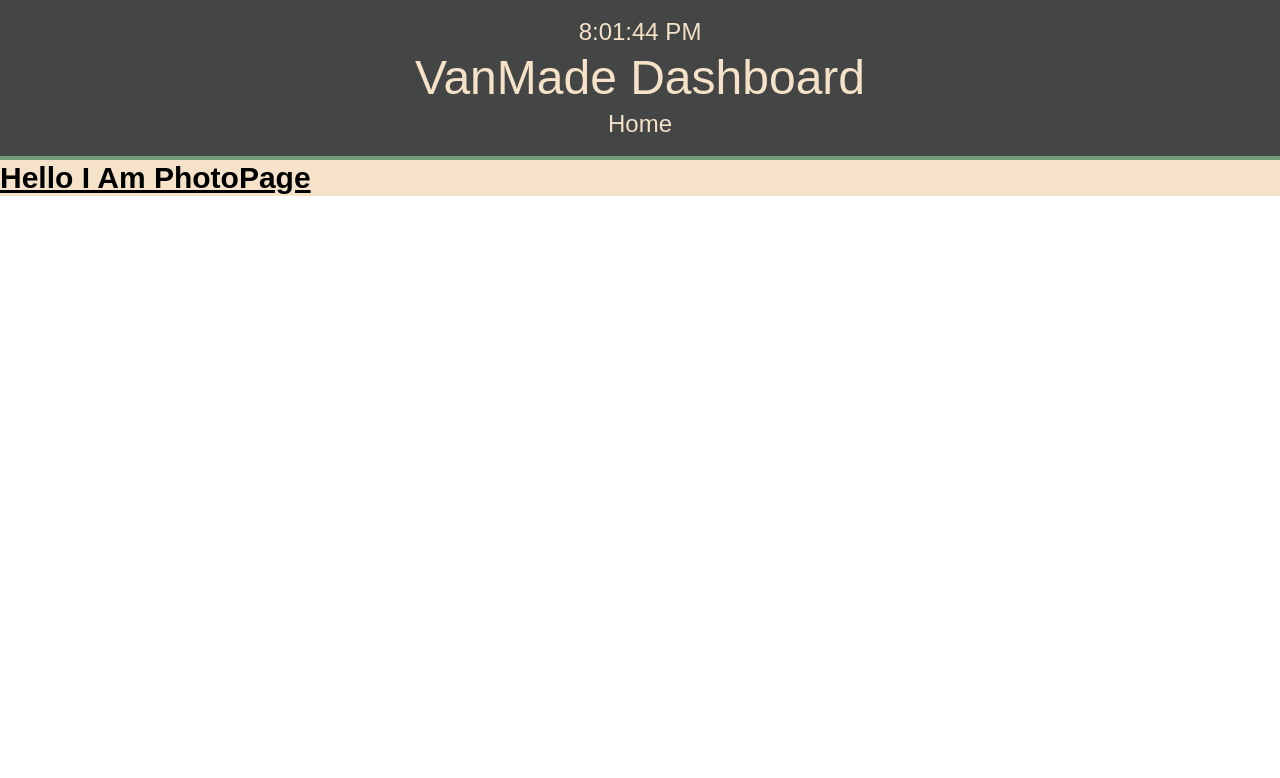
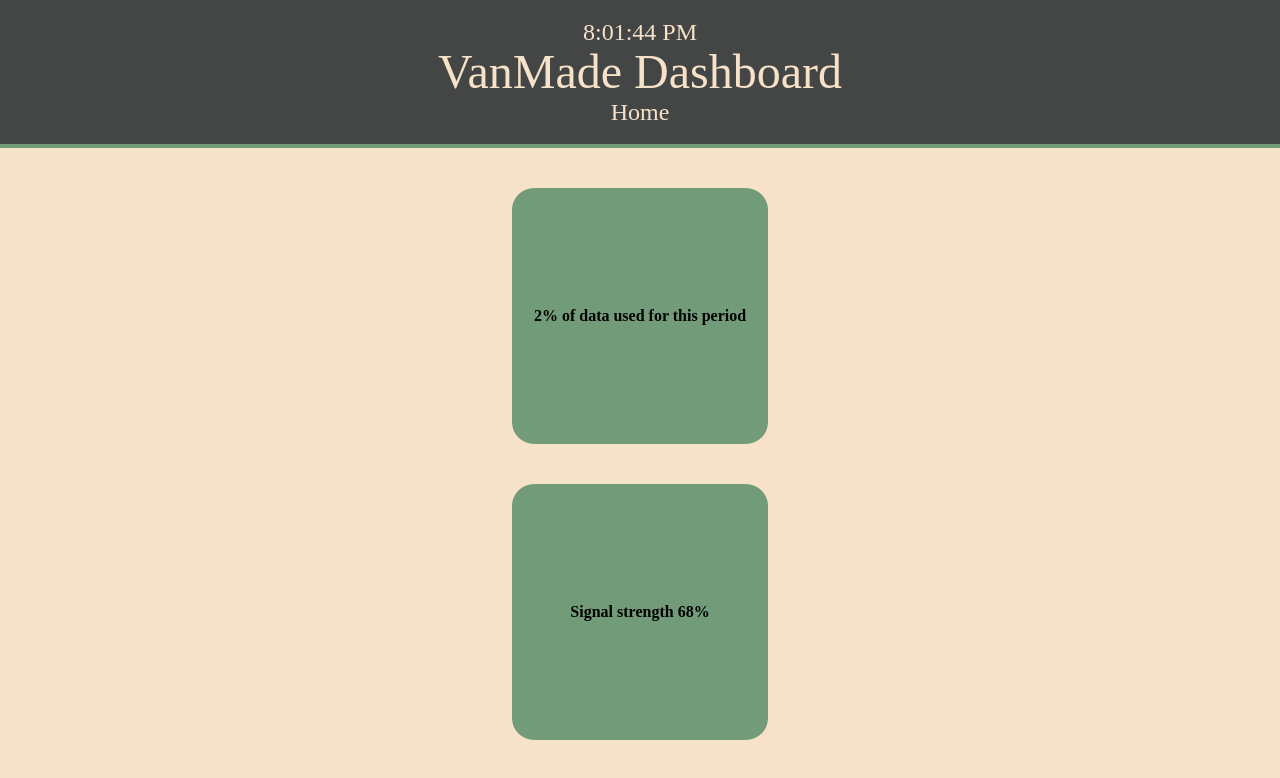
Before and after one commit to sindwarf/VanMadeDashboard, a React app: page /network in a window 1280 px wide. Shown: the top 778 px of the page. Built offline with nearby package versions, Linux system fonts and the light colour scheme.

Commit message:
added some polishing

```diff
--- a/client/src/components/App.jsx
+++ b/client/src/components/App.jsx
@@ -6,6 +6,7 @@ import {
 import HomePage from './home/HomePage';
 import WeatherPage, { weatherLoader } from './weather/WeatherPage';
 import BatteryPage, { batteryLoader } from './battery/BatteryPage';
+import NetworkPage from './network/NetworkPage';
 import PhotosPage from './photos/PhotosPage';
 import HomeLayout from './layouts/HomeLayout';
 import ErrorPage from '../ErrorPage';
@@ -42,7 +43,7 @@ const router = createBrowserRouter([
       },
       {
         path: 'network',
-        element: <PhotosPage />,
+        element: <NetworkPage />,
         errorElement: <ErrorPage />,
       },
       {
--- a/client/src/components/home/HomePage.jsx
+++ b/client/src/components/home/HomePage.jsx
@@ -8,6 +8,7 @@ import {
 // loader functions have the advantage of loading information before the page loads
 
 function HomePage() {
+  console.log(new Date());
   const loaderData = useLoaderData();
   console.log('loaderData', loaderData);
   const weatherData = loaderData.weather;
@@ -16,10 +17,10 @@ function HomePage() {
   // navlink lets you style active links
   return (
     <div className=" bg-slate-500 flex flex-col min-h-screen p-10 ">
-      <div className=" mt-1 m-5 flex flex-1 justify-center text-2xl">
+      <div className=" mt-1 m-5 flex flex-1 justify-center text-xl">
         <Link to="/weather" className=" bg-green w-80  hover:bg-light-green  rounded-[22px] flex flex-col justify-between items-center p-6">
-          Weather
-          <img src={weatherData.forecast[0].icon} className="w-40 h-40" alt="" />
+          <h4 className="font-bold text-2xl">Weather</h4>
+          <img src={weatherData.forecast[0].icon} className="m-2 w-40 h-40" alt="" />
           <p>
             {weatherData.forecast[0].shortForecast}
             {' '}
@@ -29,8 +30,8 @@ function HomePage() {
         </Link>
       </div>
       <div className=" m-5 flex flex-1 justify-center text-2xl">
-        <Link className=" bg-green w-80 fo hover:bg-light-green rounded-[22px] flex flex-col justify-between items-center p-6" to="/battery">
-          Battery
+        <Link className=" bg-green w-80 fo hover:bg-light-green rounded-[22px] flex flex-col justify-between items-center p-6 text-xl" to="/battery">
+          <h4 className="font-bold text-2xl">Battery</h4>
           <img src="/carBattery.png" className=" w-40 h-40 " alt="" />
           <p>
             {batteryData.soc}
@@ -39,8 +40,8 @@ function HomePage() {
         </Link>
       </div>
       <div className="m-5 flex flex-1 justify-center text-2xl">
-        <Link className=" bg-green w-80 fo hover:bg-light-green rounded-[22px] flex flex-col justify-between items-center p-6" to="/network">
-          Network
+        <Link className=" bg-green w-80 fo hover:bg-light-green rounded-[22px] flex flex-col justify-between items-center p-6 text-xl" to="/network">
+          <h4 className="font-bold text-2xl">Network</h4>
           <img src="/signal.png" className=" w-40 h-40 " alt="" />
           <p>
             48 Mbps ↓
--- a/client/src/components/layouts/HomeLayout.jsx
+++ b/client/src/components/layouts/HomeLayout.jsx
@@ -14,10 +14,10 @@ function HomeLayout() {
     };
   });
   return (
-    <div className="  bg-champagne">
-      <header className=" bg-onyx border-b-4  border-green pt-4 pb-4 flex flex-col justify-between items-center h-40 text-champagne">
+    <div className=" h-full bg-champagne">
+      <header className=" font-sans bg-onyx border-b-4  border-green pt-4 pb-4 flex flex-col justify-between items-center h-full text-champagne">
         <div className="text-2xl">{time}</div>
-        <h1 className=" text-5xl ">
+        <h1 className=" text-5xl text-center">
           VanMade Dashboard
         </h1>
         <NavLink to="/home" className="hover:underline text-2xl ">Home</NavLink>
--- a/client/src/components/network/NetworkPage.jsx
+++ b/client/src/components/network/NetworkPage.jsx
@@ -2,9 +2,18 @@ import React from 'react';
 
 function NetworkPage() {
   return (
-    <h1 className="text-3xl font-bold underline">
-      Hello I Am NetworkPage
-    </h1>
+    <div className="flex flex-col h-screen bg-champagne flex-wrap items-center pb-10">
+      <div className=" flex box-content h-64 w-64 ml-20 mr-20 mt-10 rounded-[22px] justify-center text-center items-center bg-green">
+        <div className=" font-bold text-1xl">2% of data used for this period</div>
+      </div>
+      <div className="flex h-64 w-64 ml-20 mr-20 mt-10 rounded-[22px] justify-center items-center bg-green">
+        <div className=" p-2 font-bold text-1xl">Signal strength 68%</div>
+      </div>
+      {/* <div className="flex h-64 w-64 ml-20 mr-20 mt-10 rounded-[22px] justify-center items-center bg-green">
+        <div>Signal strength 68%</div>
+      </div> */}
+    </div>
+
   );
 }
 
--- a/client/src/components/weather/WeatherPage.jsx
+++ b/client/src/components/weather/WeatherPage.jsx
@@ -7,7 +7,7 @@ import {
 function WeatherPage() {
   const weatherData = useLoaderData();
   return (
-    <div className=" h-screen">
+    <div className=" bg-champagne h-screen">
       <div className="flex ml-20 mr-20 mt-10 rounded-[22px] h-1/4 bg-green">
         {weatherData.forecast.map((forecast, i) => {
           if (i < 2) {
@@ -15,7 +15,7 @@ function WeatherPage() {
               <div key={i} className="rounded-[22px] flex flex-1 p-2 items-center">
                 <img src={forecast.icon} alt="" className="flex flex-[.25_1_0%] p-2" />
                 <div className="flex flex-col flex-1">
-                  <div className=" font-bold text-1xl">
+                  <div className=" font-bold text-xl">
                     {forecast.name}
                   </div>
                   <div>
@@ -35,7 +35,7 @@ function WeatherPage() {
               <div key={i} className="rounded-[22px] flex flex-1 p-2 items-center">
                 <img src={forecast.icon} alt="" className="flex flex-[.25_1_0%] p-2" />
                 <div className="flex flex-col flex-1">
-                  <div className=" font-bold text-1xl min-w-max">
+                  <div className=" font-bold text-xl min-w-max">
                     {forecast.name}
                   </div>
                   <div>
@@ -55,7 +55,7 @@ function WeatherPage() {
               <div key={i} className="rounded-[22px] flex flex-1 p-2 items-center">
                 <img src={forecast.icon} alt="" className="flex flex-[.25_1_0%] p-5" />
                 <div className="flex flex-col flex-1">
-                  <div className=" font-bold text-1xl">
+                  <div className=" font-bold text-xl">
                     {forecast.name}
                   </div>
                   <div>
--- a/client/src/index.html
+++ b/client/src/index.html
@@ -3,7 +3,8 @@
   <head>
     <meta charset="utf-8" />
     <meta name="viewport" content="width=device-width, initial-scale=1" />
-    <title>React App</title>
+    <link rel="icon" href="/van.png" />
+    <title>VanMade Dashboard</title>
   </head>
   <body>
     <noscript>You need to enable JavaScript to run this app.</noscript>
--- a/tailwind.config.js
+++ b/tailwind.config.js
@@ -15,7 +15,7 @@ module.exports = {
       'light-green': '#87AC8D',
     },
     fontFamily: {
-      sans: ['Graphik', 'sans-serif'],
+      sans: ['Abril Fatface', 'Abril Fatface'],
       serif: ['Merriweather', 'serif'],
     },
     extend: {
```
Also changed, not shown: 4 other files (tests, documents, lock files or other folders).
